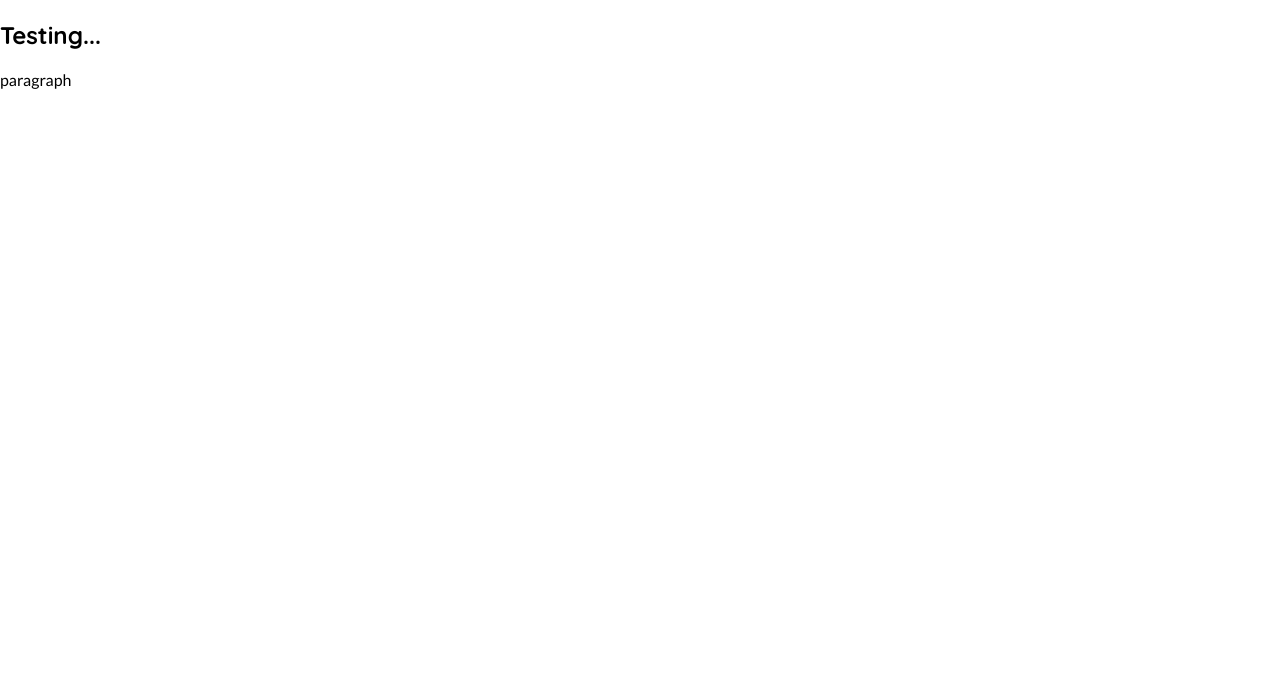
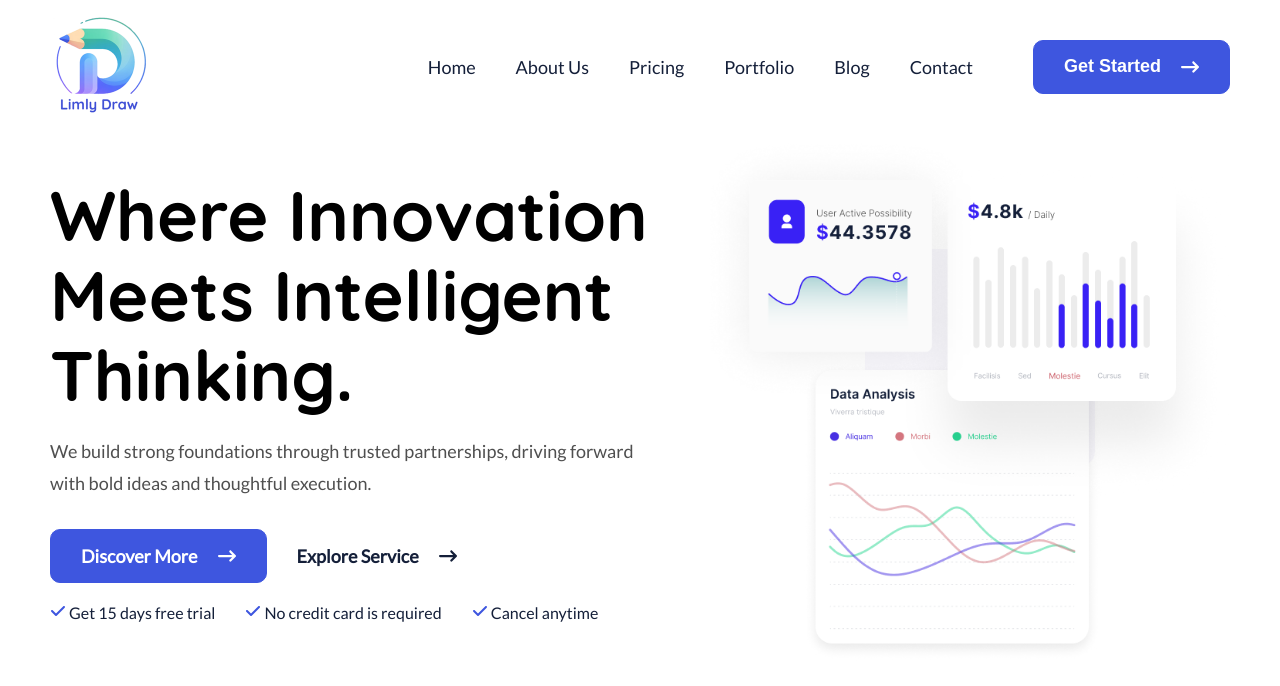
Before and after one commit to shamrozkhan0/Limly_Draw, a React (Vite) app: page / in a window 1280 px wide. Shown: the top 686 px of the page. Built offline with nearby package versions, Linux system fonts and the light colour scheme.

Commit message:
My Second commit with adding of header, banner section

```diff
--- a/package.json
+++ b/package.json
@@ -11,7 +11,9 @@
   },
   "dependencies": {
     "react": "^19.1.0",
-    "react-dom": "^19.1.0"
+    "react-dom": "^19.1.0",
+    "react-icons": "^5.5.0",
+    "react-router": "^7.7.1"
   },
   "devDependencies": {
     "@eslint/js": "^9.30.1",
--- a/src/App.css
+++ b/src/App.css
@@ -47,4 +47,158 @@ body{
 }
 h1,h2,h3,h4,h5,h6{
   font-family: "Quicksand-Bold";
+  margin: 0;
 }
+p{
+  margin: 0;
+}
+
+.container{
+  max-width: 1180px;
+  margin: auto;
+}
+.my-nav {
+  padding: 15px 0;
+}
+.my-nav img {
+  width: auto;
+  height: 100px;
+}
+.my-nav .navbar{
+  display: flex;
+  align-items: center;
+  justify-content: space-between;
+}
+
+.nav-links ul{
+  list-style-type: none;
+  display: flex;
+  gap: 40px;
+}
+
+.nav-links a{
+  text-decoration: none;
+  font-size: 18px;
+  color: #141F39;
+}
+.nav-links a:hover{
+  color: #3E56DF;
+  transition: 0.3s all ease-in-out;
+
+}
+.my-nav .btn-start{
+  background: #3E56DF;
+  color: #fff;
+  border: 1px solid #3E56DF;
+  padding: 15px 30px;
+  border-radius: 10px;
+  cursor: pointer;
+  transition: 0.3s all ease-in-out;
+  font-size: 18px;
+  display: flex;
+  align-items: center;
+  gap: 20px;
+  font-weight: 600;
+}
+.my-nav .btn-start:hover{
+  background: #fff;
+  color: #3E56DF;
+  gap: 40px;
+  transition: 0.3s all ease-in-out;
+}
+.nav-links{
+  display: flex;
+  justify-content: center;
+  gap: 60px;
+}
+/* header css end */
+
+/* banner css start */
+.banner{
+  padding-bottom: 50px;
+}
+.banner .banner-flex{
+  display: flex;
+  align-items: center;
+  justify-content: space-between;
+}
+.banner-col-40{
+  width: 100%;
+  max-width: 45%;
+}
+.banner-col-60{
+  width: 100%;
+  max-width: 55%;
+}
+.banner .banner-col-40 img{
+  width: 100%;
+}
+.banner-flex h1{
+  font-size: 70px;
+  line-height: 80px;
+}
+.banner-flex p{
+  font-size: 18px;
+  color: #4F4F4F;
+  line-height: 32px;
+  width: 90%;
+  margin-top: 20px;
+}
+
+.ban-btn{
+  background: #3E56DF;
+  color: #fff;
+  border: 1px solid #3E56DF;
+  padding: 15px 30px;
+  border-radius: 10px;
+  cursor: pointer;
+  transition: 0.3s all ease-in-out;
+  font-size: 18px;
+  display: flex;
+  align-items: center;
+  gap: 20px;
+  font-weight: 600;
+  text-decoration: none;
+}
+.ban-btn:hover{
+  background: #fff;
+  color: #3E56DF;
+  transform: translateY(-20px);
+  transition: 0.3s all ease-in-out;
+}
+.ban-explore{
+  font-size: 18px;
+  font-weight: 600;
+  color: #141F39;
+  text-decoration: none;
+  display: flex;
+  align-items: center;
+  transition: 0.3s all ease-in-out;
+  gap: 20px;
+}
+.ban-explore:hover{
+    color: #3E56DF;
+  transform: translateY(-10px);
+  transition: 0.3s all ease-in-out;
+}
+.btn-flex{
+  display: flex;
+  align-items: center;
+  gap: 30px;
+  margin-top: 30px;
+}
+.colorcheck{
+  color: #3E56DF;
+}
+ul.benefits{
+ list-style-type: none;
+ padding: 0;
+ margin: 0;
+ display: flex;
+ align-items: center;
+ gap: 30px;
+ margin-top: 20px;
+}
+ul.benefits li {
+  color: #141F39;
+}
--- a/src/App.jsx
+++ b/src/App.jsx
@@ -1,12 +1,13 @@
 import './App.css'
+import Banner from './Comonents/Banner'
+import Navbar from './Comonents/Navbar'
 
 function App() {
  return(
-  <div>
-
-  <h2>Testing...</h2>
-  <p>paragraph</p>
-  </div>
+  <>
+  <Navbar />
+  <Banner />
+  </>
  )
 }
 
--- /dev/null
+++ b/src/Comonents/Banner.jsx
@@ -0,0 +1,35 @@
+import { Link } from 'react-router'
+import bannerImg from '../assets/banner-img.png'
+import { FaArrowRightLong, FaCheck } from "react-icons/fa6";
+const Banner = () => {
+  return (
+    <div className="banner">
+    <div className="container">
+    <div className="banner-flex">
+         <div className="banner-col-60">
+            <h1>Where Innovation Meets Intelligent Thinking.</h1>
+            <p>We build strong foundations through trusted partnerships, driving forward with bold ideas and thoughtful execution.</p>
+
+            <div className="btn-flex">
+            <Link className='ban-btn'>Discover More <FaArrowRightLong /></Link>
+            <Link className='ban-explore'>Explore Service <FaArrowRightLong /></Link>
+            </div>
+
+            <ul className="benefits">
+                <li> <span className="colorcheck"><FaCheck /></span> Get 15 days free trial</li>
+                <li> <span className="colorcheck"><FaCheck /></span> No credit card is required</li>
+                <li> <span className="colorcheck"><FaCheck /></span> Cancel anytime</li>
+
+            </ul>
+        </div>{/***col***/}
+
+        <div className="banner-col-40">
+            <img src={bannerImg} alt="" srcset="" />
+        </div>{/***col***/}
+    </div>
+    </div>{/**container**/}
+    </div>/**main**/
+  )
+}
+
+export default Banner
--- a/src/Comonents/Navbar.jsx
+++ b/src/Comonents/Navbar.jsx
@@ -1,7 +1,33 @@
+import { Link } from 'react-router'
+import { FaArrowRightLong } from "react-icons/fa6";
 
+import logo from '../assets/logo.png'
 const Navbar = () => {
   return (
-    <div>Navbar</div>
+    <>
+    <div className="my-nav">
+    <div className="container">
+      <div className="navbar">
+    <div className="logo">
+      <Link>
+        <img src={logo} alt="" srcset="" />
+      </Link>
+    </div>
+    <div className="nav-links">
+      <ul>
+        <li><Link to="#" >Home</Link></li>
+        <li><Link to="#" >About Us</Link></li>
+        <li><Link to="#" >Pricing</Link></li>
+        <li><Link to="#" >Portfolio</Link></li>
+        <li><Link to="#" >Blog</Link></li>
+        <li><Link to="#" >Contact</Link></li>
+      </ul>
+      <button  className='btn-start'>Get Started <FaArrowRightLong /></button>
+    </div>
+  </div>
+  </div>{/* {container} */}
+  </div>{/* {MAin} */}
+    </>
   )
 }
 
```
Also changed, not shown: src/main.jsx (+5 -2 lines), src/assets/banner-img.png (added), 1 other file (tests, documents, lock files or other folders).
